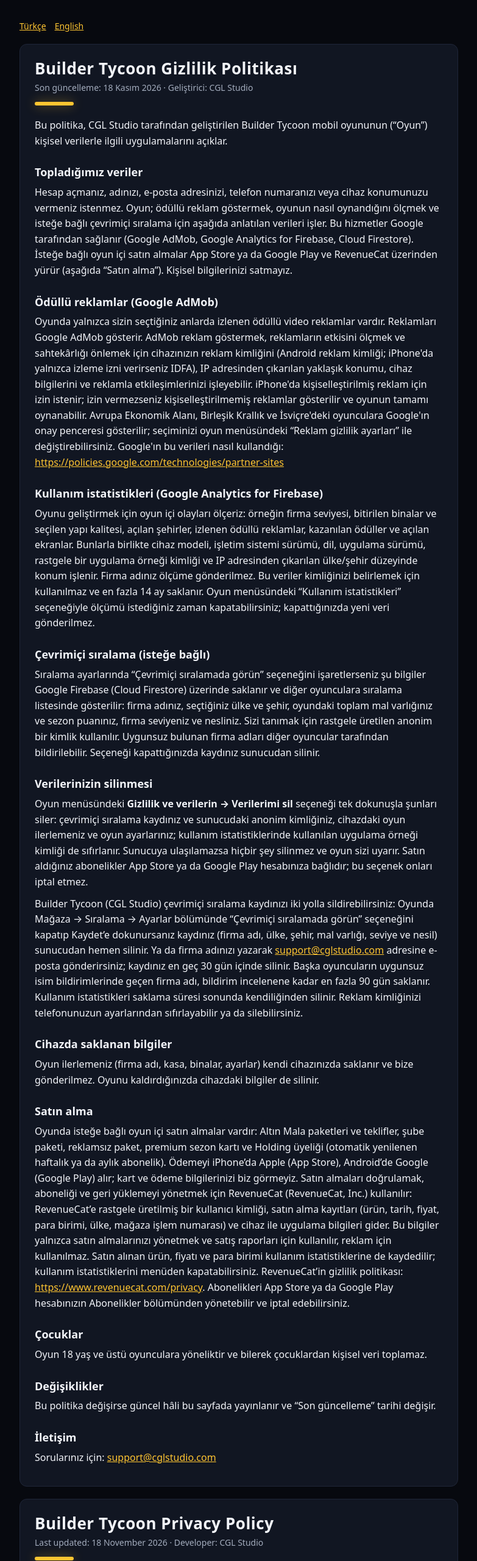
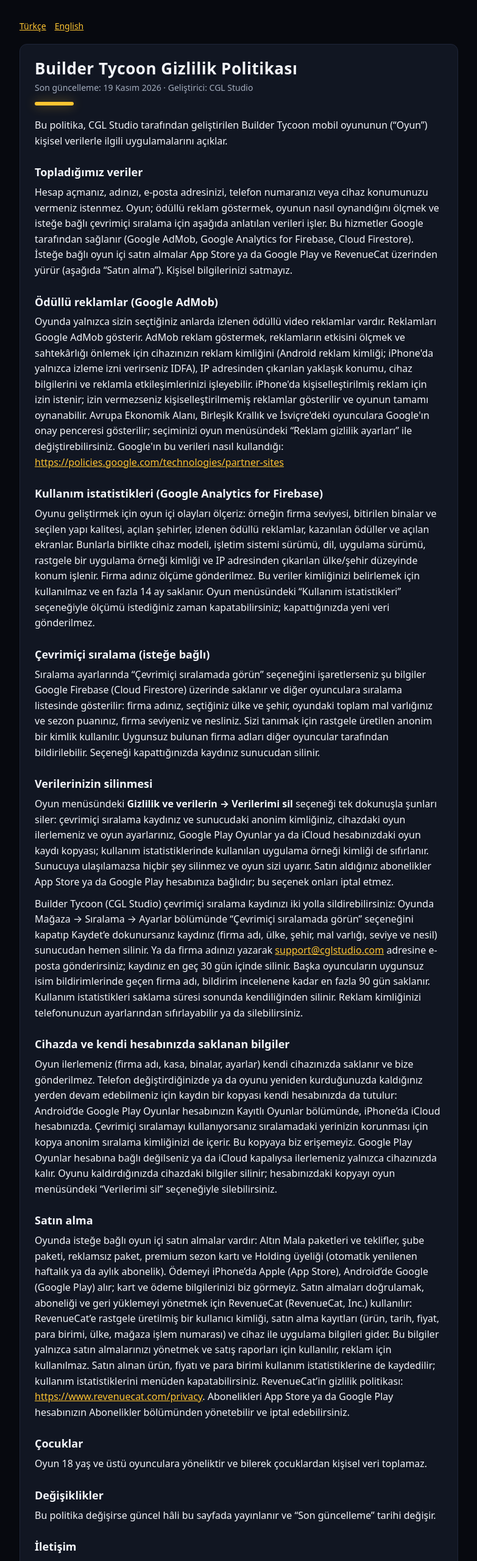
Before and after one commit to oguzkaan7/oguzkaan7.github.io, a plain HTML site: page builder-tycoon/gizlilik.html in a window 1280 px wide. Shown: the top 2560 px of the page at 61% size, without its empty margins (248-1031 px from the left). Drawn offline with Linux system fonts and the light colour scheme.

Commit message:
Builder Tycoon gizlilik politikası: bulut kayıt (Google Play Oyunlar / iCloud)
Co-Authored-By: Claude Opus 5.5 <noreply@anthropic.com>

```diff
--- a/builder-tycoon/gizlilik.html
+++ b/builder-tycoon/gizlilik.html
@@ -27,7 +27,7 @@
 
   <article lang="tr" id="tr">
     <h1>Builder Tycoon Gizlilik Politikası</h1>
-    <p class="muted">Son güncelleme: 18 Kasım 2026 · Geliştirici: CGL Studio</p>
+    <p class="muted">Son güncelleme: 19 Kasım 2026 · Geliştirici: CGL Studio</p>
     <div class="bar"></div>
     <p>Bu politika, CGL Studio tarafından geliştirilen Builder Tycoon mobil oyununun (“Oyun”) kişisel verilerle ilgili uygulamalarını açıklar.</p>
     <h2>Topladığımız veriler</h2>
@@ -39,10 +39,10 @@
     <h2>Çevrimiçi sıralama (isteğe bağlı)</h2>
     <p>Sıralama ayarlarında “Çevrimiçi sıralamada görün” seçeneğini işaretlerseniz şu bilgiler Google Firebase (Cloud Firestore) üzerinde saklanır ve diğer oyunculara sıralama listesinde gösterilir: firma adınız, seçtiğiniz ülke ve şehir, oyundaki toplam mal varlığınız ve sezon puanınız, firma seviyeniz ve nesliniz. Sizi tanımak için rastgele üretilen anonim bir kimlik kullanılır. Uygunsuz bulunan firma adları diğer oyuncular tarafından bildirilebilir. Seçeneği kapattığınızda kaydınız sunucudan silinir.</p>
     <h2>Verilerinizin silinmesi</h2>
-    <p>Oyun menüsündeki <b>Gizlilik ve verilerin → Verilerimi sil</b> seçeneği tek dokunuşla şunları siler: çevrimiçi sıralama kaydınız ve sunucudaki anonim kimliğiniz, cihazdaki oyun ilerlemeniz ve oyun ayarlarınız; kullanım istatistiklerinde kullanılan uygulama örneği kimliği de sıfırlanır. Sunucuya ulaşılamazsa hiçbir şey silinmez ve oyun sizi uyarır. Satın aldığınız abonelikler App Store ya da Google Play hesabınıza bağlıdır; bu seçenek onları iptal etmez.</p>
+    <p>Oyun menüsündeki <b>Gizlilik ve verilerin → Verilerimi sil</b> seçeneği tek dokunuşla şunları siler: çevrimiçi sıralama kaydınız ve sunucudaki anonim kimliğiniz, cihazdaki oyun ilerlemeniz ve oyun ayarlarınız, Google Play Oyunlar ya da iCloud hesabınızdaki oyun kaydı kopyası; kullanım istatistiklerinde kullanılan uygulama örneği kimliği de sıfırlanır. Sunucuya ulaşılamazsa hiçbir şey silinmez ve oyun sizi uyarır. Satın aldığınız abonelikler App Store ya da Google Play hesabınıza bağlıdır; bu seçenek onları iptal etmez.</p>
     <p>Builder Tycoon (CGL Studio) çevrimiçi sıralama kaydınızı iki yolla sildirebilirsiniz: Oyunda Mağaza → Sıralama → Ayarlar bölümünde “Çevrimiçi sıralamada görün” seçeneğini kapatıp Kaydet’e dokunursanız kaydınız (firma adı, ülke, şehir, mal varlığı, seviye ve nesil) sunucudan hemen silinir. Ya da firma adınızı yazarak <a href="mailto:support@cglstudio.com">support@cglstudio.com</a> adresine e-posta gönderirsiniz; kaydınız en geç 30 gün içinde silinir. Başka oyuncuların uygunsuz isim bildirimlerinde geçen firma adı, bildirim incelenene kadar en fazla 90 gün saklanır. Kullanım istatistikleri saklama süresi sonunda kendiliğinden silinir. Reklam kimliğinizi telefonunuzun ayarlarından sıfırlayabilir ya da silebilirsiniz.</p>
-    <h2>Cihazda saklanan bilgiler</h2>
-    <p>Oyun ilerlemeniz (firma adı, kasa, binalar, ayarlar) kendi cihazınızda saklanır ve bize gönderilmez. Oyunu kaldırdığınızda cihazdaki bilgiler de silinir.</p>
+    <h2>Cihazda ve kendi hesabınızda saklanan bilgiler</h2>
+    <p>Oyun ilerlemeniz (firma adı, kasa, binalar, ayarlar) kendi cihazınızda saklanır ve bize gönderilmez. Telefon değiştirdiğinizde ya da oyunu yeniden kurduğunuzda kaldığınız yerden devam edebilmeniz için kaydın bir kopyası kendi hesabınızda da tutulur: Android’de Google Play Oyunlar hesabınızın Kayıtlı Oyunlar bölümünde, iPhone’da iCloud hesabınızda. Çevrimiçi sıralamayı kullanıyorsanız sıralamadaki yerinizin korunması için kopya anonim sıralama kimliğinizi de içerir. Bu kopyaya biz erişemeyiz. Google Play Oyunlar hesabına bağlı değilseniz ya da iCloud kapalıysa ilerlemeniz yalnızca cihazınızda kalır. Oyunu kaldırdığınızda cihazdaki bilgiler silinir; hesabınızdaki kopyayı oyun menüsündeki “Verilerimi sil” seçeneğiyle silebilirsiniz.</p>
     <h2>Satın alma</h2>
     <p>Oyunda isteğe bağlı oyun içi satın almalar vardır: Altın Mala paketleri ve teklifler, şube paketi, reklamsız paket, premium sezon kartı ve Holding üyeliği (otomatik yenilenen haftalık ya da aylık abonelik). Ödemeyi iPhone’da Apple (App Store), Android’de Google (Google Play) alır; kart ve ödeme bilgilerinizi biz görmeyiz. Satın almaları doğrulamak, aboneliği ve geri yüklemeyi yönetmek için RevenueCat (RevenueCat, Inc.) kullanılır: RevenueCat’e rastgele üretilmiş bir kullanıcı kimliği, satın alma kayıtları (ürün, tarih, fiyat, para birimi, ülke, mağaza işlem numarası) ve cihaz ile uygulama bilgileri gider. Bu bilgiler yalnızca satın almalarınızı yönetmek ve satış raporları için kullanılır, reklam için kullanılmaz. Satın alınan ürün, fiyatı ve para birimi kullanım istatistiklerine de kaydedilir; kullanım istatistiklerini menüden kapatabilirsiniz. RevenueCat’in gizlilik politikası: <a href="https://www.revenuecat.com/privacy">https://www.revenuecat.com/privacy</a>. Abonelikleri App Store ya da Google Play hesabınızın Abonelikler bölümünden yönetebilir ve iptal edebilirsiniz.</p>
     <h2>Çocuklar</h2>
@@ -55,7 +55,7 @@
 
   <article lang="en" id="en">
     <h1>Builder Tycoon Privacy Policy</h1>
-    <p class="muted">Last updated: 18 November 2026 · Developer: CGL Studio</p>
+    <p class="muted">Last updated: 19 November 2026 · Developer: CGL Studio</p>
     <div class="bar"></div>
     <p>This policy explains how Builder Tycoon (“the Game”), a mobile game developed by CGL Studio, handles personal data.</p>
     <h2>Data we collect</h2>
@@ -67,10 +67,10 @@
     <h2>Online leaderboard (optional)</h2>
     <p>If you tick “Show me on the online leaderboard” in the leaderboard settings, the following is stored on Google Firebase (Cloud Firestore) and shown to other players in the leaderboard: your company name, the country and city you chose, your total in-game assets and season points, your company level and generation. A randomly generated anonymous ID identifies you. Other players can report company names they find inappropriate. Turning the option off deletes your entry from the server.</p>
     <h2>Deleting your data</h2>
-    <p>The <b>Privacy and your data → Delete my data</b> option in the Game menu deletes, in one step: your online leaderboard entry and your anonymous ID on the server, your game progress and settings on the device; the app instance ID used for usage statistics is also reset. If the server cannot be reached, nothing is deleted and the Game tells you. Subscriptions belong to your App Store or Google Play account; this option does not cancel them.</p>
+    <p>The <b>Privacy and your data → Delete my data</b> option in the Game menu deletes, in one step: your online leaderboard entry and your anonymous ID on the server, your game progress and settings on the device, the copy of your save in your Google Play Games or iCloud account; the app instance ID used for usage statistics is also reset. If the server cannot be reached, nothing is deleted and the Game tells you. Subscriptions belong to your App Store or Google Play account; this option does not cancel them.</p>
     <p>You can have your Builder Tycoon (CGL Studio) online leaderboard entry deleted in two ways: in the Game, go to Mağaza (Shop) → Sıralama → Ayarlar, turn off “Çevrimiçi sıralamada görün” and tap Kaydet; your entry (company name, country, city, assets, level and generation) is deleted from the server immediately. Or email <a href="mailto:support@cglstudio.com">support@cglstudio.com</a> with your company name; your entry is deleted within 30 days. A company name included in another player’s inappropriate-name report is kept for up to 90 days until the report is reviewed. Usage statistics are deleted automatically at the end of the retention period. You can reset or delete your advertising ID in your phone's settings.</p>
-    <h2>Information stored on your device</h2>
-    <p>Your game progress (company name, cash, buildings, settings) is stored on your own device and is not sent to us. Uninstalling the Game deletes the data on your device.</p>
+    <h2>Information stored on your device and in your own account</h2>
+    <p>Your game progress (company name, cash, buildings, settings) is stored on your own device and is not sent to us. So that you can pick up where you left off after switching phones or reinstalling the Game, a copy of your save is also kept in your own account: in the Saved Games of your Google Play Games account on Android, and in your iCloud account on iPhone. If you use the online leaderboard, the copy also contains your anonymous leaderboard ID so that your place on the leaderboard is kept. We cannot access this copy. If you are not signed in to Google Play Games or iCloud is off, your progress stays only on your device. Uninstalling the Game deletes the data on your device; you can delete the copy in your account with “Verilerimi sil” (Delete my data) in the Game menu.</p>
     <h2>Purchases</h2>
     <p>The Game offers optional in-app purchases: Gold Trowel packs and offers, a branch pack, an ad-free pack, the premium season pass and the Holding membership (an auto-renewing weekly or monthly subscription). Payment is taken by Apple (App Store) on iPhone and by Google (Google Play) on Android; we never see your card or payment details. RevenueCat (RevenueCat, Inc.) is used to validate purchases and manage subscriptions and restores: it receives a randomly generated user ID, purchase records (product, date, price, currency, country, store transaction ID) and device and app information. This data is used only to manage your purchases and for sales reports, never for advertising. The purchased item, its price and currency are also recorded in usage statistics; you can turn usage statistics off in the menu. RevenueCat’s privacy policy: <a href="https://www.revenuecat.com/privacy">https://www.revenuecat.com/privacy</a>. You can manage and cancel subscriptions in the Subscriptions section of your App Store or Google Play account.</p>
     <h2>Children</h2>
```
